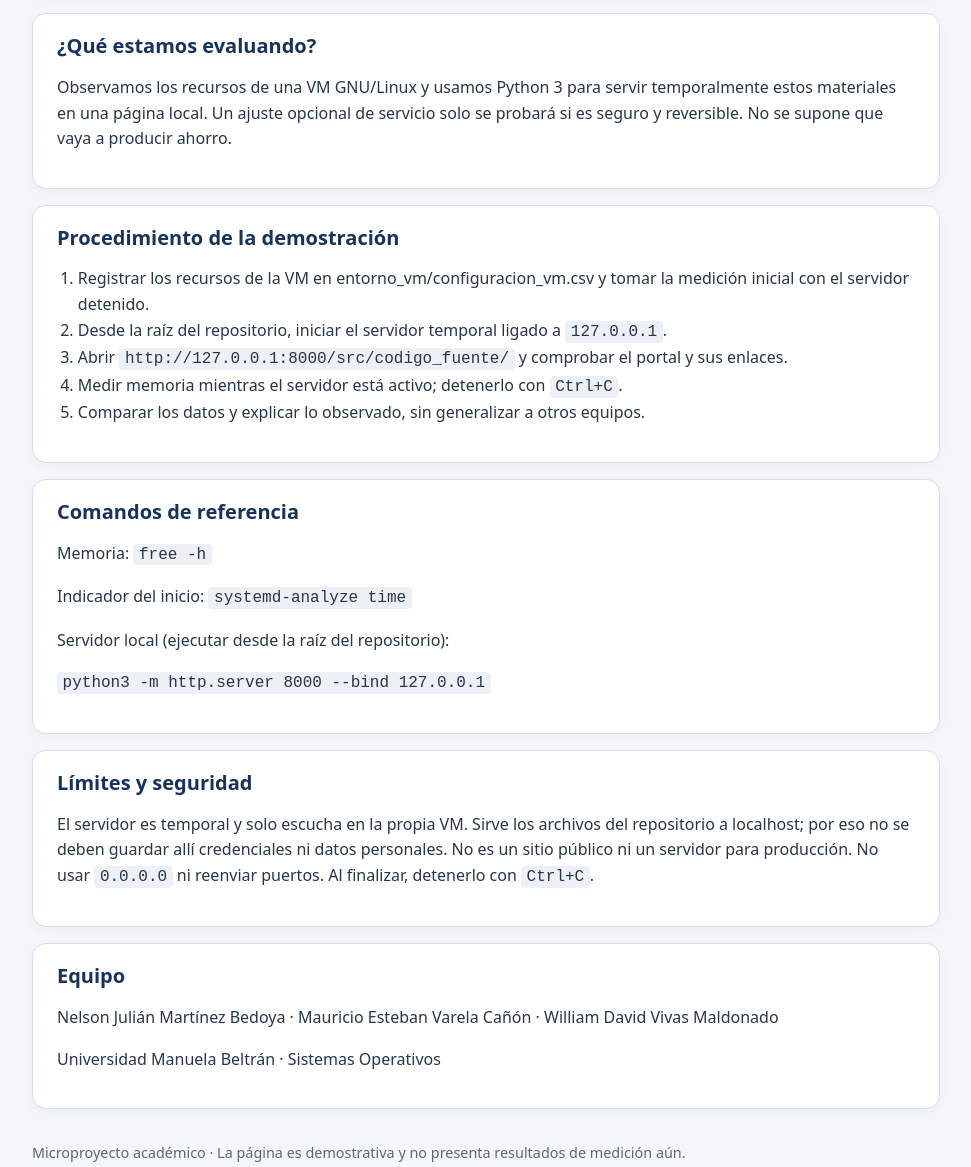
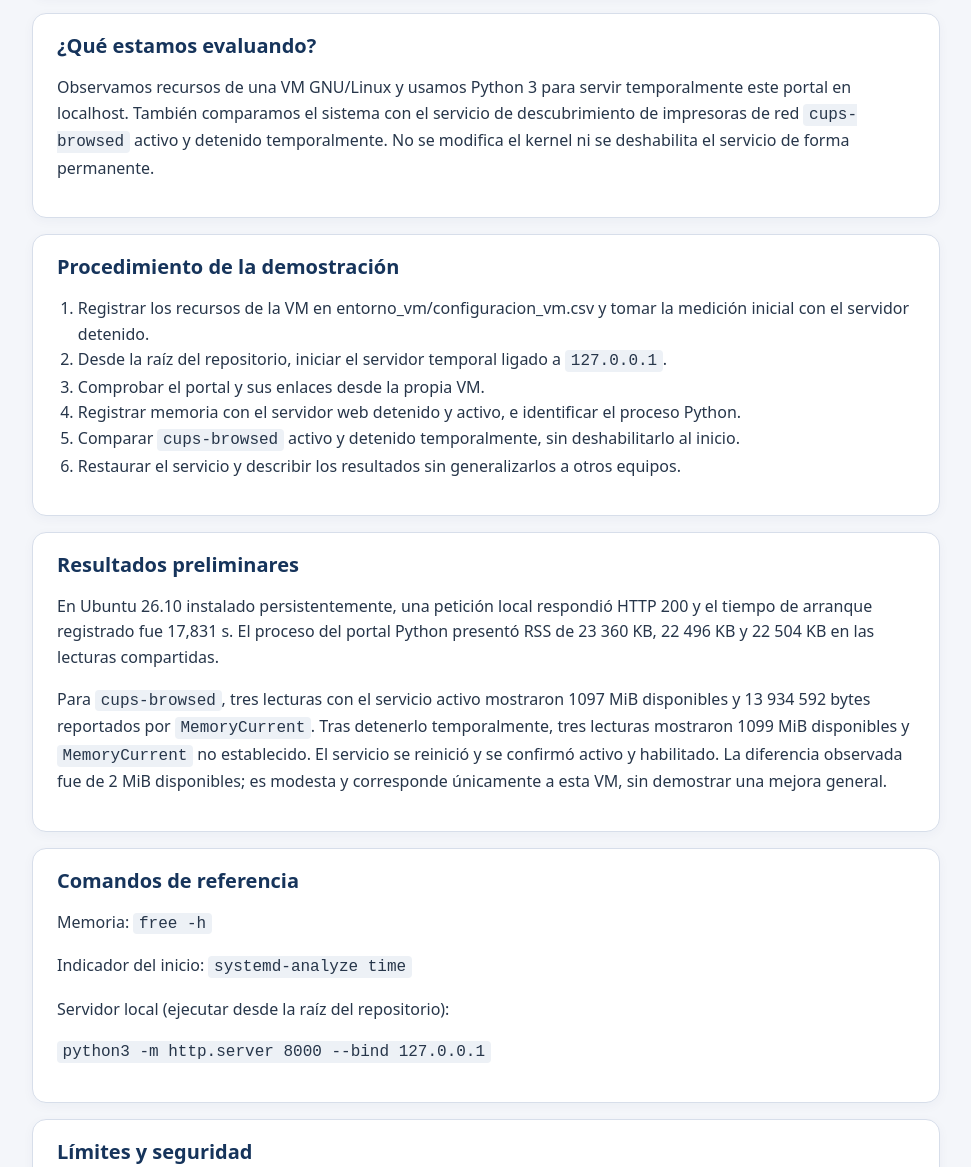
Before and after one commit to Estteban-xc/prototipo_evaluacion_recursos_vm_gnu_linux_sistemas_operativos_g1, a plain HTML site: page src/codigo_fuente/index.html in a window 1280 px wide. Shown: the part 518-1685 px from the top of the page, without its empty margins (154-1125 px from the left). Drawn offline with Linux system fonts and the light colour scheme.

Commit message:
docs: actualizar resultados y mediciones finales

```diff
--- a/entorno_vm/configuracion_vm.csv
+++ b/entorno_vm/configuracion_vm.csv
@@ -1,2 +1,2 @@
 fecha,identificador_vm,distribucion,version_so,hipervisor,version_hipervisor,vcpu,ram_gb,disco_virtual_gb,systemd_version,python3_version,navegador,modo_red,snapshot_local
-,,,,,,,,,,,,,
+2026-11-14,Xubuntu SO,Ubuntu,26.10 (Stonking Stingray),Oracle VirtualBox,7.2.22 r175245 (Windows),1,2,25.00,261 (261.3-0ubuntu3),3.14.8,No registrado,NAT,No registrado
--- a/src/codigo_fuente/index.html
+++ b/src/codigo_fuente/index.html
@@ -50,17 +50,23 @@
     </section>
     <section>
       <h2>¿Qué estamos evaluando?</h2>
-      <p>Observamos los recursos de una VM GNU/Linux y usamos Python 3 para servir temporalmente estos materiales en una página local. Un ajuste opcional de servicio solo se probará si es seguro y reversible. No se supone que vaya a producir ahorro.</p>
+      <p>Observamos recursos de una VM GNU/Linux y usamos Python 3 para servir temporalmente este portal en localhost. También comparamos el sistema con el servicio de descubrimiento de impresoras de red <code>cups-browsed</code> activo y detenido temporalmente. No se modifica el kernel ni se deshabilita el servicio de forma permanente.</p>
     </section>
     <section>
       <h2>Procedimiento de la demostración</h2>
       <ol>
         <li>Registrar los recursos de la VM en entorno_vm/configuracion_vm.csv y tomar la medición inicial con el servidor detenido.</li>
         <li>Desde la raíz del repositorio, iniciar el servidor temporal ligado a <code>127.0.0.1</code>.</li>
-        <li>Abrir <code>http://127.0.0.1:8000/src/codigo_fuente/</code> y comprobar el portal y sus enlaces.</li>
-        <li>Medir memoria mientras el servidor está activo; detenerlo con <code>Ctrl+C</code>.</li>
-        <li>Comparar los datos y explicar lo observado, sin generalizar a otros equipos.</li>
+        <li>Comprobar el portal y sus enlaces desde la propia VM.</li>
+        <li>Registrar memoria con el servidor web detenido y activo, e identificar el proceso Python.</li>
+        <li>Comparar <code>cups-browsed</code> activo y detenido temporalmente, sin deshabilitarlo al inicio.</li>
+        <li>Restaurar el servicio y describir los resultados sin generalizarlos a otros equipos.</li>
       </ol>
+    </section>
+    <section>
+      <h2>Resultados preliminares</h2>
+      <p>En Ubuntu 26.10 instalado persistentemente, una petición local respondió HTTP 200 y el tiempo de arranque registrado fue 17,831 s. El proceso del portal Python presentó RSS de 23 360 KB, 22 496 KB y 22 504 KB en las lecturas compartidas.</p>
+      <p>Para <code>cups-browsed</code>, tres lecturas con el servicio activo mostraron 1097 MiB disponibles y 13 934 592 bytes reportados por <code>MemoryCurrent</code>. Tras detenerlo temporalmente, tres lecturas mostraron 1099 MiB disponibles y <code>MemoryCurrent</code> no establecido. El servicio se reinició y se confirmó activo y habilitado. La diferencia observada fue de 2 MiB disponibles; es modesta y corresponde únicamente a esta VM, sin demostrar una mejora general.</p>
     </section>
     <section>
       <h2>Comandos de referencia</h2>
@@ -79,6 +85,6 @@
       <p>Universidad Manuela Beltrán · Sistemas Operativos</p>
     </section>
   </main>
-  <footer>Microproyecto académico · La página es demostrativa y no presenta resultados de medición aún.</footer>
+  <footer>Microproyecto académico · Portal local de consulta; resultados de una sola VM, limitados a las condiciones de prueba y no generalizables a otros equipos.</footer>
 </body>
 </html>
```
Also changed, not shown: pruebas/plantilla_mediciones.csv (+13 -9 lines), 1 other file.
